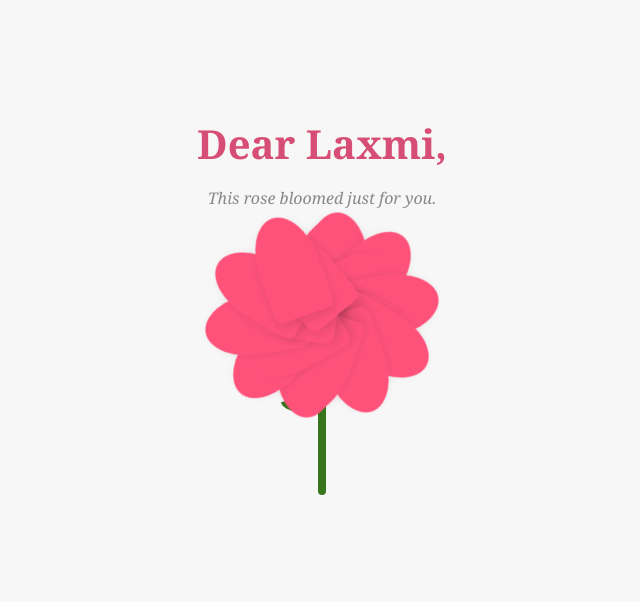
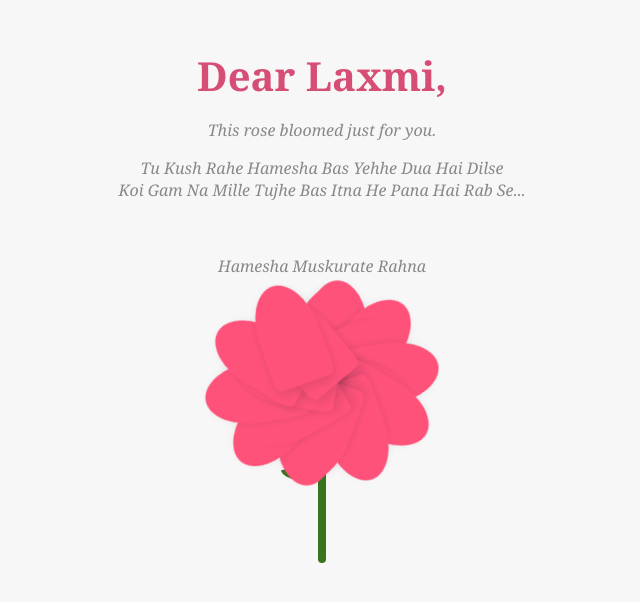
Before and after one commit to Roshan11220/Laxmi-Bouquet, a plain HTML site: page index.html in a window 1280 px wide. Shown: the part 108-710 px from the top of the page, without its empty margins (318-958 px from the left). Drawn offline with Linux system fonts and the light colour scheme.

Commit message:
Enhance message box with more content
Added additional heartfelt messages to the message box.

```diff
--- a/index.html
+++ b/index.html
@@ -11,6 +11,10 @@
         <div class="message-box">
             <h1>Dear Laxmi,</h1>
             <p>This rose bloomed just for you.</p>
+             <p> Tu Kush Rahe Hamesha Bas Yehhe Dua Hai Dilse<br> Koi Gam Na Mille Tujhe
+                Bas Itna He Pana Hai Rab Se...
+            </p><br>
+            <p> Hamesha Muskurate Rahna</p>
 
         </div>
 
```
